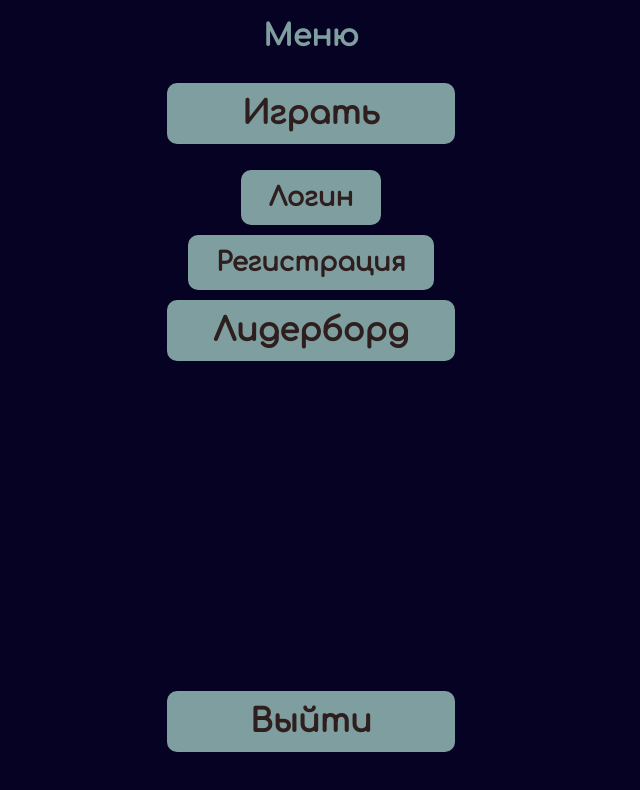
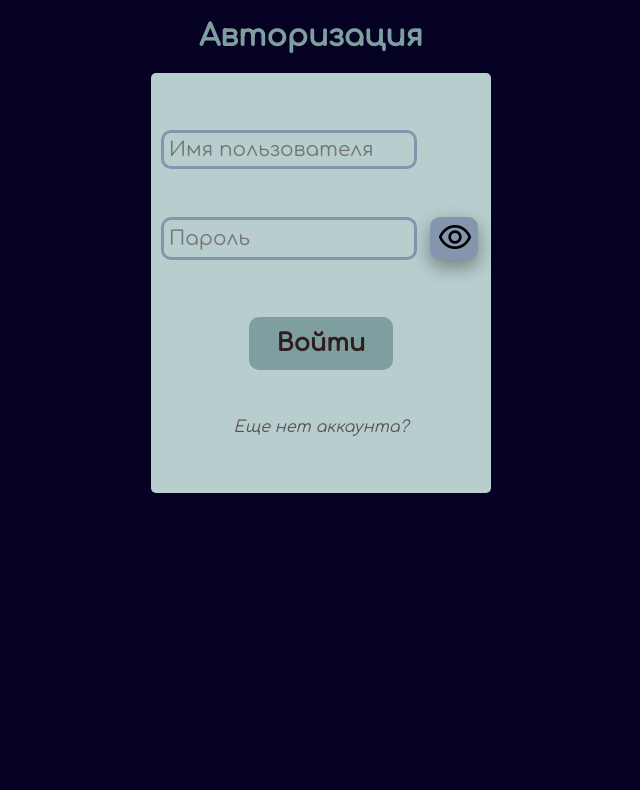
Before and after one commit to 3member-crew/beavers, a Vue app: page / in a window 1280 px wide. Shown: the top 790 px of the page, without its empty margins (329-969 px from the left). Built offline with nearby package versions, Linux system fonts and the light colour scheme.

Commit message:
update layouts

```diff
--- a/src/renderer/router/index.ts
+++ b/src/renderer/router/index.ts
@@ -5,11 +5,12 @@ import Game from "../views/Game.vue";
 import Leaderboard from "../views/Leaderboard.vue";
 import Login from '../views/Login.vue';
 import Register from '../views/Register.vue';
+
 const routes: Array<RouteRecordRaw> = [
   {
     path: '/',
-    name: 'Menu',
-    component: Menu,
+    name: 'Login',
+    component: Login,
   },
   {
     path: '/profile',
@@ -20,7 +21,6 @@ const routes: Array<RouteRecordRaw> = [
     path: '/game',
     name: 'Game',
     component: Game,
-    meta: { requiresAuth: true },
 },
 {
     path: '/leaderboard',
@@ -28,14 +28,14 @@ const routes: Array<RouteRecordRaw> = [
     component: Leaderboard
 },
 {
-  path: '/login',
-  name: 'Login',
-  component: Login,
+  path: '/menu',
+  name: 'Menu',
+  component: Menu,
 },
 {
   path: '/register',
   name: 'Register',
-  component: Login,
+  component: Register,
 },
 ]
 
--- a/src/renderer/views/Game.vue
+++ b/src/renderer/views/Game.vue
@@ -1,4 +1,4 @@
-<template lang="">
+<template>
     <div class="game" v-if="counter !== 0">
         <div>
             Осталось: {{counter}}
--- a/src/renderer/views/Leaderboard.vue
+++ b/src/renderer/views/Leaderboard.vue
@@ -1,4 +1,4 @@
-<template lang="">
+<template>
     <div class="leaderboard">
         <div class="header">
             Таблица лидеров
@@ -21,7 +21,7 @@
                 </div>
             </div>
         </div>
-        <router-link to="/">
+        <router-link to="/menu">
             <div class="exit">
                 <game-button>
                     Назад
@@ -55,7 +55,6 @@ export default defineComponent({
                 })
         }
     })
-
 </script>
 
 <style scoped lang="css">
--- a/src/renderer/views/Login.vue
+++ b/src/renderer/views/Login.vue
@@ -1,24 +1,49 @@
 <template>
-    <div>
-        <h1>Авторизация</h1>
+    <div class="login">
+        <div class="header">
+            Авторизация
+        </div>
         <form @submit.prevent="login">
+            <div class="form">
                 <input v-model="username" type="text" placeholder="Имя пользователя" required>
-            <input v-model="password" type="password" placeholder="Пароль" required>
-            <button type="submit">Войти</button>
-        </form>
-        <router-link to="/">
-            Вернуться назад
+                <div class="pwrd">
+                    <input v-model="password" type="password" placeholder="Пароль" required id="password">
+                    <button @click="showPassword" class="show">
+                        <img src="../assets/showPassword.png" class="pwrd-img" v-if="!isShow">
+                        <img src="../assets/closePassword.png" class="pwrd-img" v-else>
+                    </button>
+                </div>
+                <div class="in">
+                    <router-link to="/menu"> <!--check login and password-->
+                        <game-button type="submit" class="enter">
+                            Войти
+                        </game-button>
                     </router-link>
                 </div>
+                <div class="in">
+                    <router-link to="register">
+                        <a class="reg">Еще нет аккаунта?</a>
+                    </router-link>
+                </div>
+            </div>
+        </form>
+    </div>
 </template>
+
 <script lang="ts">
     import http from "../http_common";
+    import GameButton from "../components/GameButton.vue";
+
     export default {
+        components: {
+            GameButton
+        },
 
         data() {
             return {
                 username: '',
                 password: '',
+                isShow: false
             };
         },
 
@@ -39,7 +64,111 @@ export default {
                     console.error(error);
                 }
             },
+            showPassword() {
+                var x = document.getElementById("password");
+                if (x.type === "password") {
+                    x.type = "text";
+                } else {
+                    x.type = "password";
+                }
+                var tmp = this.isShow;
+                this.isShow = !tmp;
+            }
         },
     };
+</script>
 
-</script>
+<style scoped lang="css">
+    .header {
+        background-color: #060223;
+        font-size: 30px;
+        text-align: center;
+        padding: 20px;
+        color: #7f9e9f;
+        font-weight: 700;
+    }
+
+    .exit {
+        display: flex;
+        position: absolute;
+        justify-content: flex-end;
+        width: 40%;
+        bottom: 2em;
+        right: 2em;
+    }
+
+    .form {
+        display: flex;
+        flex-direction: column;
+        background-color: #b8cece;
+        height: 50vh;
+        width: 100%;
+        align-items: flex-start;
+        justify-content: space-evenly;
+        border-radius: 5px;
+        padding: 10px;
+    }
+
+    input {
+        padding: 5px;
+        background: none;
+        border: 3px solid #8496ae;
+        border-radius: 10px;
+        width: 75%;
+        font-size: 20px;
+        font-family: 'Comfortaa', sans-serif;
+    }
+
+    input:focus {
+        outline: none;
+    }
+
+    .login {
+        width: 25%;
+    }
+
+    .pwrd {
+        display: flex;
+    }
+
+    .pwrd-img {
+        width: 4cqmin;
+    }
+
+    .show {
+        width: 15%;
+        margin-left: 1em;
+        background: none;
+        border: 3px solid #8496ae;
+        border-radius: 10px;
+        background: #8496ae;
+        box-shadow: 0 8px 16px 0 rgba(0,0,0,0.2), 0 6px 20px 0 rgba(0,0,0,0.19);
+    }
+
+    .show:hover {
+        box-shadow: 0 12px 16px 0 rgba(0,0,0,0.24), 0 17px 50px 0 rgba(0,0,0,0.19);
+    }
+
+    .in {
+        display: flex;
+        width: 100%;
+        justify-content: center;
+    }
+
+    .enter {
+        font-size: 24px;
+    }
+
+    .reg {
+        font-style: italic;
+        color: rgb(87, 83, 83);
+    }
+
+    .reg:hover {
+        text-decoration: underline;
+    }
+
+    a {
+        text-decoration: none;
+    }
+</style>
--- a/src/renderer/views/Menu.vue
+++ b/src/renderer/views/Menu.vue
@@ -1,4 +1,4 @@
-<template lang="">
+<template>
     <div class="menu">
         <div class="header">
             Меню
@@ -9,34 +9,22 @@
                     Играть
                 </game-button>
             </router-link>
-            <div v-if="isAuth">
             <router-link to="/profile">
                 <game-button class="btns">
                     Профиль
                 </game-button>
             </router-link>
-            </div>
-            <div v-if="!isAuth" style="display: flex; flex-direction: column; align-items: center;">
-                <router-link to="/login">
-                    <game-button>
-                        Логин
-                    </game-button>
-                </router-link>
-                <router-link to="/register">
-                    <game-button>
-                        Регистрация
-                    </game-button>
-                </router-link>
-                </div>
             <router-link to="/leaderboard">
                 <game-button class="btns">
                     Лидерборд
                 </game-button>
             </router-link>
             <div class="exit">
+                <router-link to="/">
                     <game-button class="btns">
                         Выйти
                     </game-button>
+                </router-link>
             </div>
         </div>
     </div>
--- a/src/renderer/views/Profile.vue
+++ b/src/renderer/views/Profile.vue
@@ -1,4 +1,4 @@
-<template lang="">
+<template>
     <div class="profile">
         <div class="header">
             Профиль
@@ -44,7 +44,7 @@
                 </div>
             </div>
         </div>
-        <router-link to="/">
+        <router-link to="/menu">
             <div class="exit">
                 <game-button>
                     Вернуться назад
@@ -153,7 +153,7 @@ export default defineComponent({
     border: 3px solid #8496ae;
     border-radius: 10px;
     background: #8496ae;
-    box-shadow: 0 8px 16px 0 rgba(0,0,0,0.2), 0 6px 20px 0 rgba(0,0,0,0.19);;
+    box-shadow: 0 8px 16px 0 rgba(0,0,0,0.2), 0 6px 20px 0 rgba(0,0,0,0.19);
 }
 
 #copy-id:hover {
@@ -167,7 +167,7 @@ export default defineComponent({
     border: 3px solid #8496ae;
     border-radius: 10px;
     background: #8496ae;
-    box-shadow: 0 8px 16px 0 rgba(0,0,0,0.2), 0 6px 20px 0 rgba(0,0,0,0.19);;
+    box-shadow: 0 8px 16px 0 rgba(0,0,0,0.2), 0 6px 20px 0 rgba(0,0,0,0.19);
 }
 
 #copy-name:hover {
--- a/src/renderer/views/Register.vue
+++ b/src/renderer/views/Register.vue
@@ -1,26 +1,38 @@
 <template>
+    <div class="login">
         <div class="header">
             Авторизация
         </div>
         <form @submit.prevent="login">
-            <div style="display: flex; flex-direction; column;">
+            <div class="form">
                 <input v-model="username" type="text" placeholder="Имя пользователя" required>
-                <input v-model="email" type="email" placeholder="Почта" required>
-                <input v-model="password" type="password" placeholder="Пароль" required>
-                <button type="submit">Войти</button>
+                <div class="pwrd">
+                    <input v-model="password" type="password" placeholder="Пароль" required id="password">
+                    <button @click="showPassword" class="show">
+                        <img src="../assets/showPassword.png" class="pwrd-img" v-if="!isShow">
+                        <img src="../assets/closePassword.png" class="pwrd-img" v-else>
+                    </button>
+                </div>
+                <div class="in">
+                    <router-link to="/menu"> <!--check login and password-->
+                        <game-button type="submit" class="enter">
+                            Войти
+                        </game-button>
+                    </router-link>
+                </div>
             </div>
         </form>
-        <router-link to="/">
-            <div class="exit">
-                <game-button>
-                    Назад
-                </game-button>
     </div>
-        </router-link>
 </template>
+
 <script lang="ts">
     import http from "../http_common";
+    import GameButton from "../components/GameButton.vue";
+
     export default {
+        components: {
+            GameButton
+        },
 
         data() {
             return {
@@ -50,7 +62,6 @@ export default {
             },
         },
     };
-
 </script>
 
 <style scoped lang="css">
@@ -71,4 +82,66 @@ export default {
     bottom: 2em;
     right: 2em;
 }
+
+.form {
+    display: flex;
+    flex-direction: column;
+    background-color: #b8cece;
+    height: 50vh;
+    width: 100%;
+    align-items: flex-start;
+    justify-content: space-evenly;
+    border-radius: 5px;
+    padding: 10px;
+}
+
+input {
+    padding: 5px;
+    background: none;
+    border: 3px solid #8496ae;
+    border-radius: 10px;
+    width: 75%;
+    font-size: 20px;
+    font-family: 'Comfortaa', sans-serif;
+}
+
+input:focus {
+    outline: none;
+}
+
+.login {
+    width: 25%;
+}
+
+.pwrd {
+    display: flex;
+}
+
+.pwrd-img {
+    width: 4cqmin;
+}
+
+.show {
+    width: 15%;
+    margin-left: 1em;
+    background: none;
+    border: 3px solid #8496ae;
+    border-radius: 10px;
+    background: #8496ae;
+    box-shadow: 0 8px 16px 0 rgba(0,0,0,0.2), 0 6px 20px 0 rgba(0,0,0,0.19);
+}
+
+.show:hover {
+    box-shadow: 0 12px 16px 0 rgba(0,0,0,0.24), 0 17px 50px 0 rgba(0,0,0,0.19);
+}
+
+.in {
+    display: flex;
+    width: 100%;
+    justify-content: center;
+}
+
+.enter {
+    font-size: 24px;
+}
 </style>
```
Also changed, not shown: src/renderer/assets/closePassword.png (added), src/renderer/assets/showPassword.png (added). Lines whose indentation alone changed are shown as unchanged.
